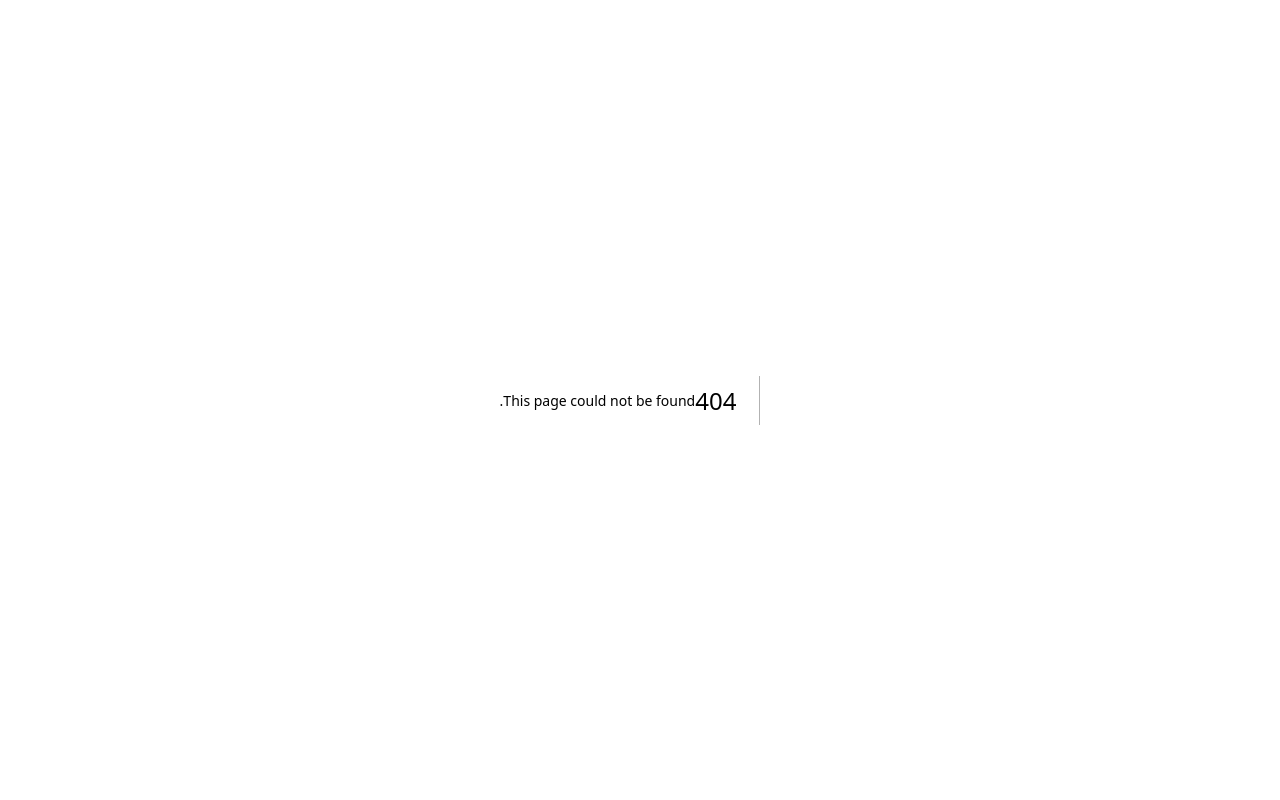
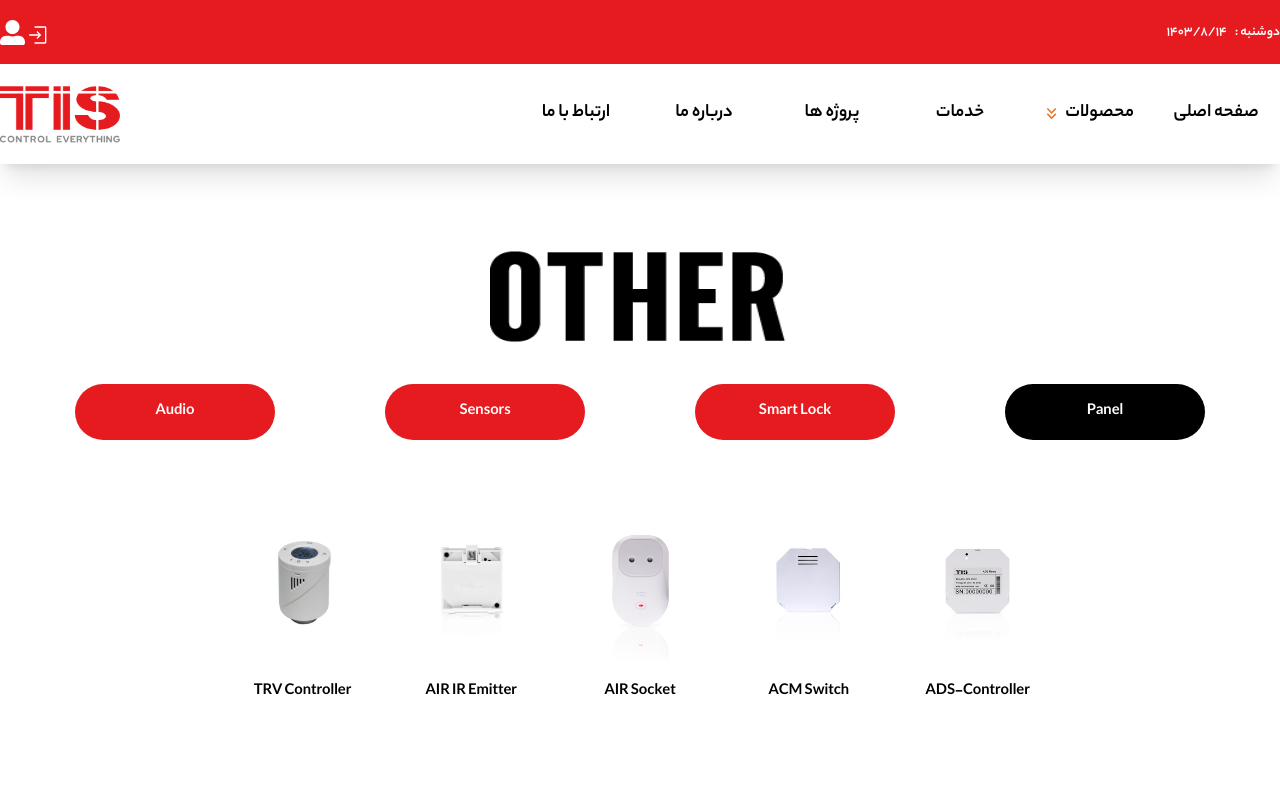
Before and after one commit to MahboubehShoubi/eyesunsmart, a Next.js app: page /products/other in a window 1280 px wide. Before the commit this address had no page. Shown: the top 800 px of the page. Built offline with nearby package versions, Linux system fonts and the light colour scheme; no server answers.

Commit message:
Creating the product/other page and adding the other sub-menu to the products menu

```diff
--- /dev/null
+++ b/src/app/products/other/page.js
@@ -0,0 +1,10 @@
+import OtherProductPage from '@/template/OtherProductPage';
+import React from 'react'
+
+function OtherProduct() {
+  return (
+    <OtherProductPage />
+  )
+}
+
+export default OtherProduct;
--- a/src/components/layout/HeaderMain.js
+++ b/src/components/layout/HeaderMain.js
@@ -124,7 +124,7 @@ function HeaderMain() {
                   <li>
                     <Link href="/products/tis-bus">
                       <Image
-                        className="w-[250px]"
+                        className="w-[200px] h-[110px]"
                         src="/image/tis-group/bus.png"
                         width={1000}
                         height={700}
@@ -135,7 +135,7 @@ function HeaderMain() {
                   <li>
                     <Link href="/products/tis-air">
                       <Image
-                        className="w-[250px]"
+                        className="w-[200px] h-[110px]"
                         src="/image/tis-group/air.png"
                         width={1000}
                         height={700}
@@ -146,7 +146,7 @@ function HeaderMain() {
                   <li>
                     <Link href="/products/tis-bee">
                       <Image
-                        className="w-[250px]"
+                        className="w-[200px] h-[110px]"
                         src="/image/tis-group/bee.png"
                         width={1000}
                         height={700}
@@ -158,8 +158,19 @@ function HeaderMain() {
                   <li>
                     <Link href="/products/tis-lock">
                       <Image
-                        className="w-[250px]"
+                        className="w-[200px] h-[110px]"
                         src="/image/tis-group/tis-lock.png"
+                        width={1000}
+                        height={700}
+                        alt="brandImg"
+                      />
+                    </Link>
+                  </li>
+                  <li>
+                    <Link href="/products/other">
+                      <Image
+                        className="w-[150px] h-[60px]"
+                        src="/image/tis-group/other.png"
                         width={1000}
                         height={700}
                         alt="brandImg"
--- a/src/components/layout/HeaderSubPage.js
+++ b/src/components/layout/HeaderSubPage.js
@@ -122,7 +122,7 @@ function HeaderSubPage() {
                   <li>
                     <Link href="/products/tis-bus">
                       <Image
-                        className="w-[250px]"
+                        className="w-[200px] h-[110px]"
                         src="/image/tis-group/bus.png"
                         width={1000}
                         height={700}
@@ -133,7 +133,7 @@ function HeaderSubPage() {
                   <li>
                     <Link href="/products/tis-air">
                       <Image
-                        className="w-[250px]"
+                        className="w-[200px] h-[110px]"
                         src="/image/tis-group/air.png"
                         width={1000}
                         height={700}
@@ -144,7 +144,7 @@ function HeaderSubPage() {
                   <li>
                     <Link href="/products/tis-bee">
                       <Image
-                        className="w-[250px]"
+                        className="w-[200px] h-[110px]"
                         src="/image/tis-group/bee.png"
                         width={1000}
                         height={700}
@@ -156,8 +156,19 @@ function HeaderSubPage() {
                   <li>
                     <Link href="/products/tis-lock">
                       <Image
-                        className="w-[250px]"
+                        className="w-[200px] h-[110px]"
                         src="/image/tis-group/tis-lock.png"
+                        width={1000}
+                        height={700}
+                        alt="brandImg"
+                      />
+                    </Link>
+                  </li>
+                  <li>
+                    <Link href="/products/other">
+                      <Image
+                        className="w-[150px] h-[60px]"
+                        src="/image/tis-group/other.png"
                         width={1000}
                         height={700}
                         alt="brandImg"
--- /dev/null
+++ b/src/components/module/otherproductpage/OtherProductAudio.js
@@ -0,0 +1,29 @@
+import ShowListMenu from "../ShowListMenu";
+
+function OtherProductAudio() {
+    const ControllersList = [
+        {
+          title: "ADS-Controller",
+          Image: "/image/tis-group/tis-air/controllers/ADS-Controller.jpg",
+        },
+        {
+          title: "ACM Switch",
+          Image: "/image/tis-group/tis-air/controllers/ACM-Switch.jpg",
+        },
+        {
+          title: "AIR Socket",
+          Image: "/image/tis-group/tis-air/controllers/AIR-Socket.jpg",
+        },
+        {
+          title: "AIR IR Emitter",
+          Image: "/image/tis-group/tis-air/controllers/AIR-IR-Emitter.jpg",
+        },
+        {
+          title: "TRV Controller",
+          Image: "/image/tis-group/tis-air/controllers/TRV-Controller.jpg",
+        },
+      ];
+      return <ShowListMenu list={ControllersList} />;
+}
+
+export default OtherProductAudio;
--- /dev/null
+++ b/src/components/module/otherproductpage/OtherProductPanel.js
@@ -0,0 +1,30 @@
+import React from 'react'
+import ShowListMenu from '../ShowListMenu';
+
+function OtherProductPanel() {
+    const ControllersList = [
+        {
+          title: "ADS-Controller",
+          Image: "/image/tis-group/tis-air/controllers/ADS-Controller.jpg",
+        },
+        {
+          title: "ACM Switch",
+          Image: "/image/tis-group/tis-air/controllers/ACM-Switch.jpg",
+        },
+        {
+          title: "AIR Socket",
+          Image: "/image/tis-group/tis-air/controllers/AIR-Socket.jpg",
+        },
+        {
+          title: "AIR IR Emitter",
+          Image: "/image/tis-group/tis-air/controllers/AIR-IR-Emitter.jpg",
+        },
+        {
+          title: "TRV Controller",
+          Image: "/image/tis-group/tis-air/controllers/TRV-Controller.jpg",
+        },
+      ];
+      return <ShowListMenu list={ControllersList} />;
+}
+
+export default OtherProductPanel
--- /dev/null
+++ b/src/components/module/otherproductpage/OtherProductSensors.js
@@ -0,0 +1,29 @@
+import ShowListMenu from "../ShowListMenu";
+
+function OtherProductSensors() {
+    const ControllersList = [
+        {
+          title: "ADS-Controller",
+          Image: "/image/tis-group/tis-air/controllers/ADS-Controller.jpg",
+        },
+        {
+          title: "ACM Switch",
+          Image: "/image/tis-group/tis-air/controllers/ACM-Switch.jpg",
+        },
+        {
+          title: "AIR Socket",
+          Image: "/image/tis-group/tis-air/controllers/AIR-Socket.jpg",
+        },
+        {
+          title: "AIR IR Emitter",
+          Image: "/image/tis-group/tis-air/controllers/AIR-IR-Emitter.jpg",
+        },
+        {
+          title: "TRV Controller",
+          Image: "/image/tis-group/tis-air/controllers/TRV-Controller.jpg",
+        },
+      ];
+      return <ShowListMenu list={ControllersList} />;
+}
+
+export default OtherProductSensors;
--- /dev/null
+++ b/src/components/module/otherproductpage/OtherProductSmartLock.js
@@ -0,0 +1,31 @@
+import ShowListMenu from "../ShowListMenu";
+
+function OtherProductSmartLock() {
+
+    const ControllersList = [
+        {
+          title: "ADS-Controller",
+          Image: "/image/tis-group/tis-air/controllers/ADS-Controller.jpg",
+        },
+        {
+          title: "ACM Switch",
+          Image: "/image/tis-group/tis-air/controllers/ACM-Switch.jpg",
+        },
+        {
+          title: "AIR Socket",
+          Image: "/image/tis-group/tis-air/controllers/AIR-Socket.jpg",
+        },
+        {
+          title: "AIR IR Emitter",
+          Image: "/image/tis-group/tis-air/controllers/AIR-IR-Emitter.jpg",
+        },
+        {
+          title: "TRV Controller",
+          Image: "/image/tis-group/tis-air/controllers/TRV-Controller.jpg",
+        },
+      ];
+      return <ShowListMenu list={ControllersList} />;
+
+}
+
+export default OtherProductSmartLock;
--- /dev/null
+++ b/src/components/template/OtherProductPage.js
@@ -0,0 +1,59 @@
+"use client";
+import { useState } from "react";
+import Image from "next/image";
+
+// Components
+import OtherProductAudio from "@/module/otherproductpage/OtherProductAudio";
+import OtherProductPanel from "@/module/otherproductpage/OtherProductPanel";
+import OtherProductSensors from "@/module/otherproductpage/OtherProductSensors";
+import OtherProductSmartLock from "@/module/otherproductpage/otherProductSmartLock";
+
+function OtherProductPage() {
+  const [other, setOther] = useState("Panel");
+
+  const OtherProduct = [
+    "Panel",
+    "Smart Lock",
+    "Sensors",
+    "Audio",
+  ];
+
+  return (
+    <div className="w-full md:mt-20 md:mb-20">
+      <div className="container w-full md:max-w-screen-xl px-5">
+        <div className="w-full flex justify-center">
+          <Image
+            className="w-[200px] md:w-[300px] h-[100px]"
+            src="/image/tis-group/other.png"
+            width={1000}
+            height={700}
+            alt="Tis Air"
+          />
+        </div>
+        <div className="w-full flex justify-around flex-wrap gap-y-5 mt-10">
+          {OtherProduct.map((item, index) => (
+            <button
+              className={
+                other === `${item}`
+                  ? "w-[115px] md:w-[200px] py-2 md:py-4 rounded-full text-[13px] md:text-[1rem] bg-textBlack text-textWhite "
+                  : "w-[115px] md:w-[200px] py-2 md:py-4 rounded-full text-[13px] md:text-[1rem] bg-bgRed text-textWhite hover:bg-textBlack"
+              }
+              onClick={(e) => setOther(item)}
+              key={index}
+            >
+              {item}
+            </button>
+          ))}
+        </div>
+        <div className="w-full flex justify-center">
+          {other === "Panel" ? <OtherProductPanel /> : null}
+          {other === "Smart Lock" ? <OtherProductSmartLock /> : null}
+          {other === "Sensors" ? <OtherProductSensors /> : null}
+          {other === "Audio" ? <OtherProductAudio /> : null}
+        </div>
+      </div>
+    </div>
+  );
+}
+
+export default OtherProductPage;
--- a/src/components/template/TisAirPage.js
+++ b/src/components/template/TisAirPage.js
@@ -2,6 +2,8 @@
 
 import { useState } from "react";
 import Image from "next/image";
+
+// Components
 import TisAirPanel from "@/module/tisairpage/TisAirPanel";
 import TisAirControllers from "@/module/tisairpage/TisAirControllers";
 import TisAirSensor from "@/module/tisairpage/TisAirSensor";
```
Also changed, not shown: public/image/tis-group/other.png (added).
